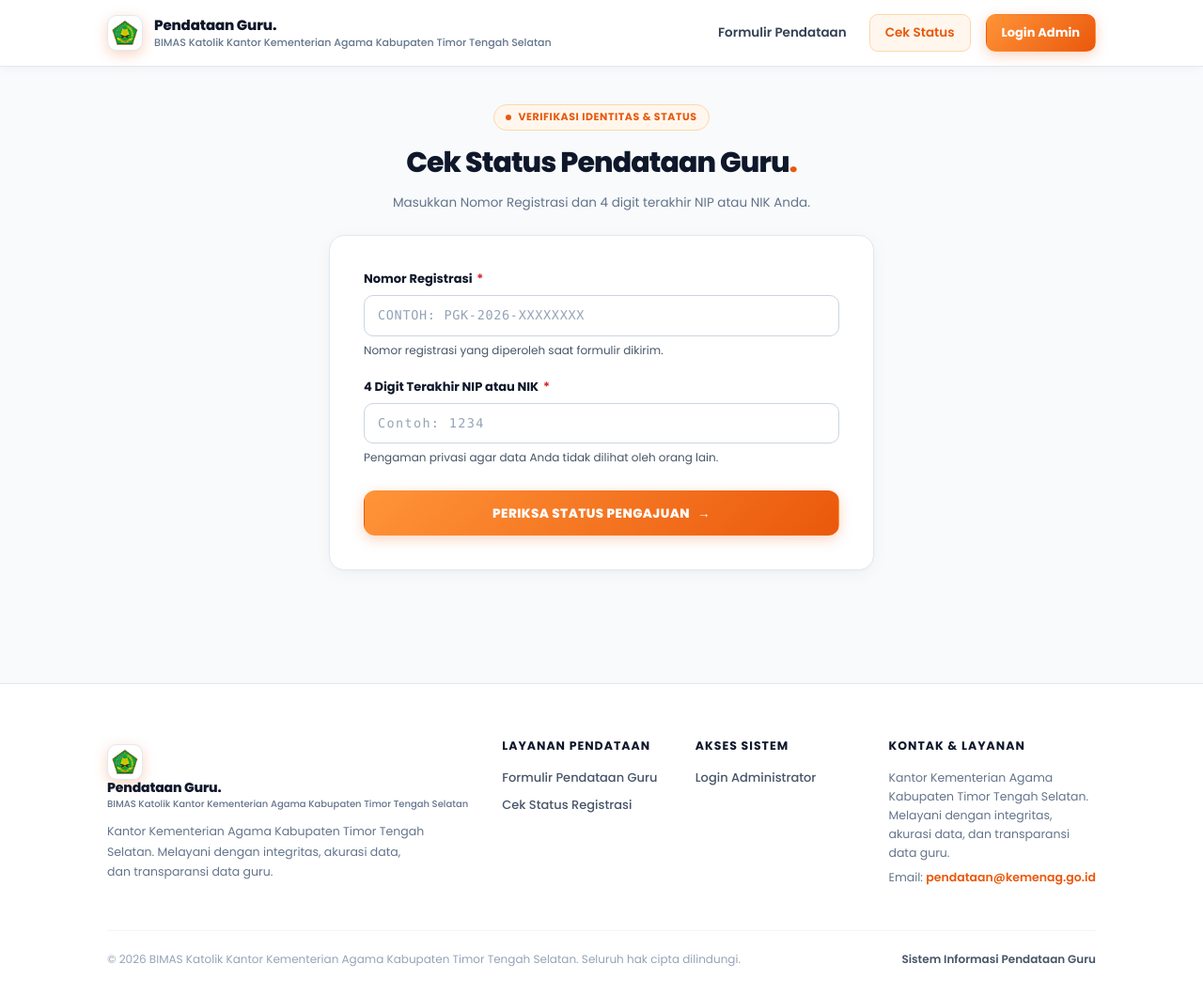
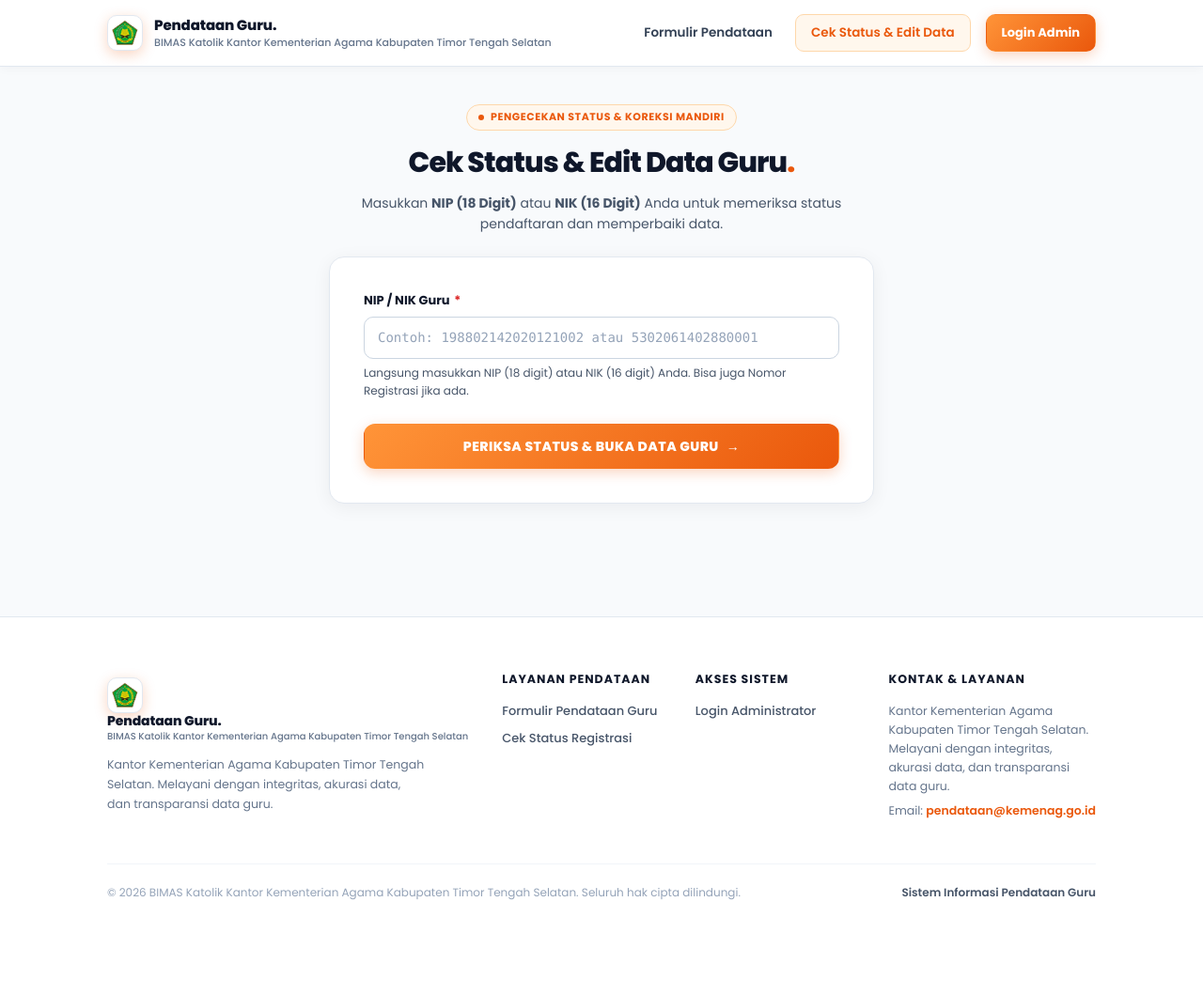
Before and after one commit to wensputra2026/formbimkat, a Laravel app: page /cek-status in a window 1280 px wide. Shown: the whole page at 94% size. After the commit the page ends 958 px from the top, so only its background shows below. Run offline with Laravel 12, Linux system fonts and the light colour scheme; data comes from the database, SQL or seed files in the repository; style sheets or scripts are compiled from the project's sources; parts of the project's set-up code (start-up, migrations or seed data) failed here and were passed over; some libraries are stand-ins or nearby versions; some web fonts are replaced.

Commit message:
feat: check status & edit data directly with NIP/NIK without registration number

```diff
--- a/app/Http/Controllers/PublicGuruController.php
+++ b/app/Http/Controllers/PublicGuruController.php
@@ -103,7 +103,7 @@ class PublicGuruController extends Controller
     }
 
     /**
-     * Cek Status Pendataan Mandiri oleh Guru
+     * Cek Status & Pencarian Data Mandiri oleh Guru (Bisa via NIP, NIK, atau No. Registrasi)
      */
     public function cekStatus(Request $request)
     {
@@ -112,30 +112,26 @@ class PublicGuruController extends Controller
 
         if ($request->isMethod('post')) {
             $request->validate([
-                'nomor_registrasi' => ['required', 'string'],
-                'digit_verifikasi' => ['required', 'string', 'size:4'],
+                'identitas' => ['required', 'string'],
             ], [
-                'nomor_registrasi.required' => 'Nomor registrasi wajib diisi.',
-                'digit_verifikasi.required' => '4 digit terakhir NIP/NIK wajib diisi.',
-                'digit_verifikasi.size' => 'Digit verifikasi harus tepat 4 angka.',
+                'identitas.required' => 'NIP, NIK, atau Nomor Registrasi wajib diisi.',
             ]);
 
-            $nomorReg = trim($request->input('nomor_registrasi'));
-            $digit = trim($request->input('digit_verifikasi'));
+            $input = trim((string)$request->input('identitas'));
+            $cleanNumeric = preg_replace('/[^0-9]/', '', $input);
 
-            $guru = Guru::with(['sekolah'])
-                ->where('nomor_registrasi', $nomorReg)
+            $guru = Guru::with(['sekolah', 'pangkatGolongan'])
+                ->where('nomor_registrasi', $input)
+                ->when(!empty($cleanNumeric), function ($q) use ($cleanNumeric) {
+                    $q->orWhere('nip', $cleanNumeric)
+                      ->orWhere('nik', $cleanNumeric);
+                })
+                ->orWhere('nip', $input)
+                ->orWhere('nik', $input)
                 ->first();
 
             if (!$guru) {
-                $error = 'Nomor registrasi tidak ditemukan dalam sistem.';
-            } else {
-                // Verifikasi 4 digit terakhir NIP atau NIK
-                $last4Nip = $guru->nip ? substr($guru->nip, -4) : '';
-                $last4Nik = $guru->nik ? substr($guru->nik, -4) : '';
-
-                if ($digit !== $last4Nip && $digit !== $last4Nik) {
-                    $error = 'Kombinasi Nomor Registrasi dan 4 digit terakhir NIP/NIK tidak cocok.';
+                $error = "Data guru dengan identitas \"{$input}\" tidak ditemukan dalam sistem. Pastikan NIP atau NIK Anda sudah benar, atau silakan lakukan pengisian formulir pendataan terlebih dahulu.";
             } else {
                 // Berhasil verifikasi - simpan otorisasi di session
                 session(['guru_edit_auth_' . $guru->nomor_registrasi => true]);
@@ -143,13 +139,15 @@ class PublicGuruController extends Controller
                 $guruResult = [
                     'nomor_registrasi' => $guru->nomor_registrasi,
                     'nama' => $guru->nama,
+                    'nip' => $guru->nip ?: '-',
+                    'nik' => $guru->nik ?: '-',
                     'nama_sekolah' => $guru->sekolah ? $guru->sekolah->nama_sekolah : '-',
+                    'pangkat' => $guru->pangkatGolongan ? $guru->pangkatGolongan->label : '-',
                     'status_verifikasi' => $guru->status_verifikasi,
                     'tanggal_pengajuan' => $guru->created_at->copy()->timezone('Asia/Makassar')->format('d/m/Y H:i:s') . ' WITA',
                     'alasan_penolakan' => $guru->status_verifikasi === 'Ditolak' ? $guru->alasan_penolakan : null,
                     'edit_url' => route('guru.edit_mandiri', ['nomor_registrasi' => $guru->nomor_registrasi]),
                 ];
-                }
             }
         }
 
--- a/resources/views/guru/cek_status.blade.php
+++ b/resources/views/guru/cek_status.blade.php
@@ -9,40 +9,32 @@
 
     <!-- Heading -->
     <div style="text-align: center;">
-        <span class="pub-badge-year">
-            <i></i> VERIFIKASI IDENTITAS & STATUS
+        <span class="pub-badge-year" style="background: #fff7ed; color: #ea580c; border: 1px solid #fed7aa;">
+            <i></i> PENGECEKAN STATUS & KOREKSI MANDIRI
         </span>
-        <h1 style="margin: 10px 0 0; font-size: clamp(24px, 3.5vw, 30px); font-weight: 800; letter-spacing: -0.03em; color: var(--pub-text, #0f172a);">
-            Cek Status Pendataan Guru<span style="color: var(--pub-accent);">.</span>
+        <h1 style="margin: 10px 0 0; font-size: clamp(24px, 3.5vw, 30px); font-weight: 800; letter-spacing: -0.03em; color: #0f172a;">
+            Cek Status & Edit Data Guru<span style="color: #ea580c;">.</span>
         </h1>
-        <p style="margin: 8px 0 0; color: var(--pub-muted); font-size: 13.5px;">
-            Masukkan Nomor Registrasi dan 4 digit terakhir NIP atau NIK Anda.
+        <p style="margin: 8px 0 0; color: #475569; font-size: 14px;">
+            Masukkan <strong>NIP (18 Digit)</strong> atau <strong>NIK (16 Digit)</strong> Anda untuk memeriksa status pendaftaran dan memperbaiki data.
         </p>
     </div>
 
     <!-- Panel Form -->
-    <div class="pd-panel" style="padding: clamp(24px, 4vw, 36px);">
+    <div class="pd-panel" style="padding: clamp(24px, 4vw, 36px); background: #ffffff; border: 1px solid #e2e8f0; border-radius: 16px; box-shadow: 0 4px 20px rgba(15,23,42,0.06);">
         <form action="{{ route('guru.cek_status') }}" method="POST" style="display: flex; flex-direction: column; gap: 20px;">
             @csrf
 
-            <!-- Nomor Registrasi -->
+            <!-- NIP / NIK / Nomor Registrasi -->
             <div>
-                <label for="nomor_registrasi" class="pd-label">Nomor Registrasi <em>*</em></label>
-                <input type="text" name="nomor_registrasi" id="nomor_registrasi" value="{{ old('nomor_registrasi') }}" required placeholder="Contoh: PGK-2026-XXXXXXXX" class="pd-input" style="font-family: monospace; letter-spacing: 0.05em; text-transform: uppercase;">
-                <span class="pd-hint">Nomor registrasi yang diperoleh saat formulir dikirim.</span>
-                @error('nomor_registrasi') <p style="color: #ef4444; font-size: 11px; margin-top: 4px;">{{ $message }}</p> @enderror
+                <label for="identitas" class="pd-label" style="color: #0f172a; font-weight: 700;">NIP / NIK Guru <em>*</em></label>
+                <input type="text" name="identitas" id="identitas" value="{{ old('identitas') }}" required placeholder="Contoh: 198802142020121002 atau 5302061402880001" class="pd-input" style="font-family: monospace; font-size: 14px; background: #ffffff; color: #0f172a; border-color: #cbd5e1;">
+                <span class="pd-hint" style="color: #64748b;">Langsung masukkan NIP (18 digit) atau NIK (16 digit) Anda. Bisa juga Nomor Registrasi jika ada.</span>
+                @error('identitas') <p style="color: #ef4444; font-size: 11px; margin-top: 4px;">{{ $message }}</p> @enderror
             </div>
 
-            <!-- 4 Digit Terakhir NIP / NIK -->
-            <div>
-                <label for="digit_verifikasi" class="pd-label">4 Digit Terakhir NIP atau NIK <em>*</em></label>
-                <input type="text" inputmode="numeric" maxlength="4" name="digit_verifikasi" id="digit_verifikasi" value="{{ old('digit_verifikasi') }}" required placeholder="Contoh: 1234" class="pd-input" style="font-family: monospace; letter-spacing: 0.1em;">
-                <span class="pd-hint">Pengaman privasi agar data Anda tidak dilihat oleh orang lain.</span>
-                @error('digit_verifikasi') <p style="color: #ef4444; font-size: 11px; margin-top: 4px;">{{ $message }}</p> @enderror
-            </div>
-
-            <button type="submit" class="pub-button pub-button-primary pub-button-large" style="width: 100%; font-weight: 800; font-size: 13.5px; margin-top: 6px;">
-                <span>PERIKSA STATUS PENGAJUAN</span>
+            <button type="submit" class="pub-button pub-button-primary pub-button-large" style="width: 100%; font-weight: 800; font-size: 14px; margin-top: 6px;">
+                <span>PERIKSA STATUS & BUKA DATA GURU</span>
                 <span>→</span>
             </button>
         </form>
@@ -51,7 +43,7 @@
     <!-- Alert Error Jika Tidak Cocok -->
     @if(isset($error) && $error)
         <div class="pd-alert pd-alert-error" style="border-radius: 12px; font-size: 13px;">
-            <strong style="display: block; margin-bottom: 2px;">Pemeriksaan Gagal</strong>
+            <strong style="display: block; margin-bottom: 2px;">Pemeriksaan Tidak Ditemukan</strong>
             <span>{{ $error }}</span>
         </div>
     @endif
@@ -95,8 +87,16 @@
                     <strong style="font-family: monospace; color: #ea580c; font-size: 13.5px; font-weight: 800;">{{ $guruResult['nomor_registrasi'] }}</strong>
                 </div>
                 <div style="display: flex; justify-content: space-between; padding: 10px 0; border-bottom: 1px solid #f1f5f9;">
-                    <span style="color: #475569;">Nama Guru:</span>
-                    <strong style="color: #0f172a; font-size: 13.5px; font-weight: 700;">{{ $guruResult['nama'] }}</strong>
+                    <span style="color: #475569;">Nama Lengkap:</span>
+                    <strong style="color: #0f172a; font-size: 14px; font-weight: 800;">{{ $guruResult['nama'] }}</strong>
+                </div>
+                <div style="display: flex; justify-content: space-between; padding: 10px 0; border-bottom: 1px solid #f1f5f9;">
+                    <span style="color: #475569;">NIP / NIK:</span>
+                    <strong style="font-family: monospace; color: #0f172a; font-size: 13px;">{{ $guruResult['nip'] !== '-' ? 'NIP: ' . $guruResult['nip'] : 'NIK: ' . $guruResult['nik'] }}</strong>
+                </div>
+                <div style="display: flex; justify-content: space-between; padding: 10px 0; border-bottom: 1px solid #f1f5f9;">
+                    <span style="color: #475569;">Pangkat / Golongan:</span>
+                    <strong style="color: #0f172a; font-size: 13px;">{{ $guruResult['pangkat'] }}</strong>
                 </div>
                 <div style="display: flex; justify-content: space-between; padding: 10px 0;">
                     <span style="color: #475569;">Sekolah Tempat Tugas:</span>
--- a/resources/views/partials/public-navbar.blade.php
+++ b/resources/views/partials/public-navbar.blade.php
@@ -18,7 +18,7 @@
 
         <nav class="pub-nav" :class="{ 'is-open': menuOpen }" aria-label="Navigasi utama">
             <a href="{{ route('guru.create') }}" class="{{ request()->routeIs('guru.create') ? 'is-active' : '' }}">Formulir Pendataan</a>
-            <a href="{{ route('guru.cek_status') }}" class="{{ request()->routeIs('guru.cek_status') ? 'is-active' : '' }}">Cek Status</a>
+            <a href="{{ route('guru.cek_status') }}" class="{{ request()->routeIs('guru.cek_status*') || request()->routeIs('guru.edit_mandiri*') ? 'is-active' : '' }}">Cek Status & Edit Data</a>
             <div class="pub-mobile-actions">
                 @if($isAdminLoggedIn)
                     <a href="{{ route('admin.dashboard') }}" class="pub-button pub-button-primary">Panel Admin</a>
```
Also changed, not shown: 3 other files. Lines whose indentation alone changed are shown as unchanged.
